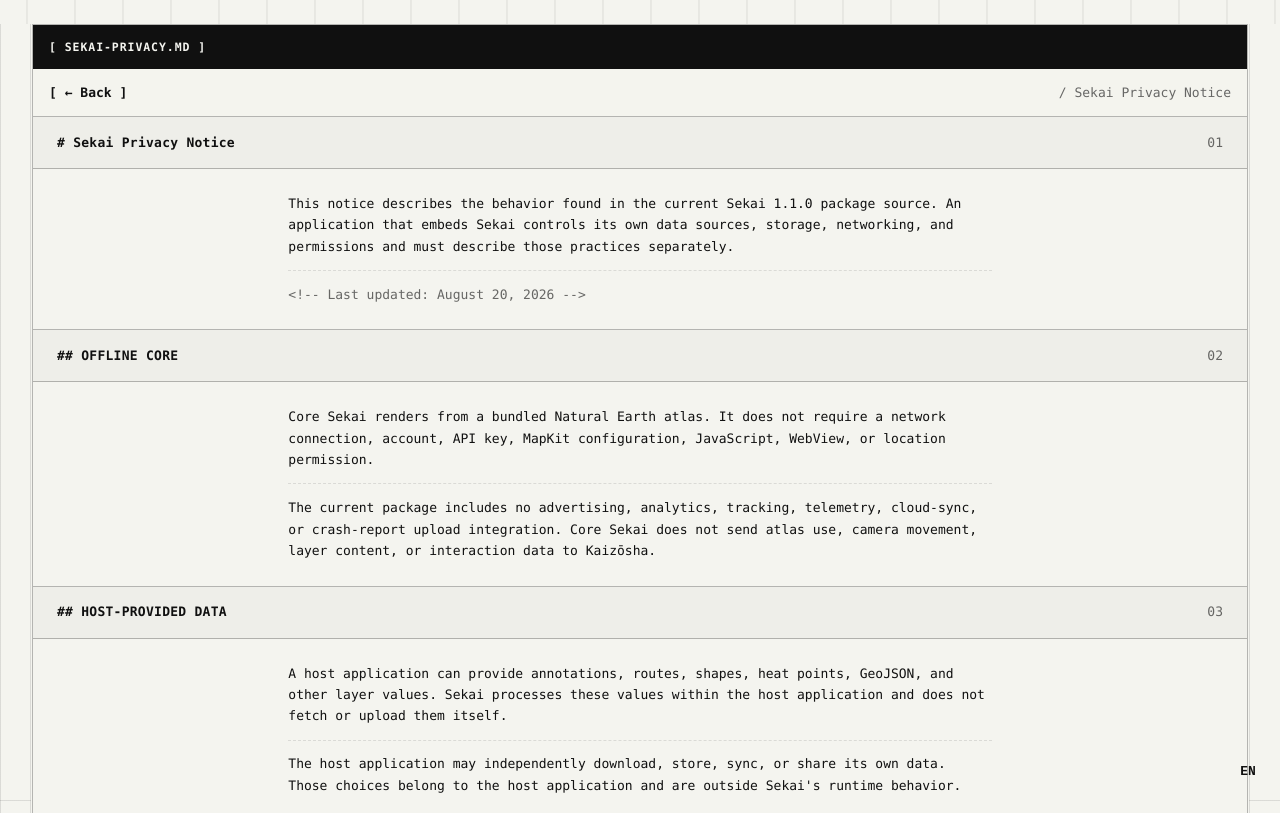
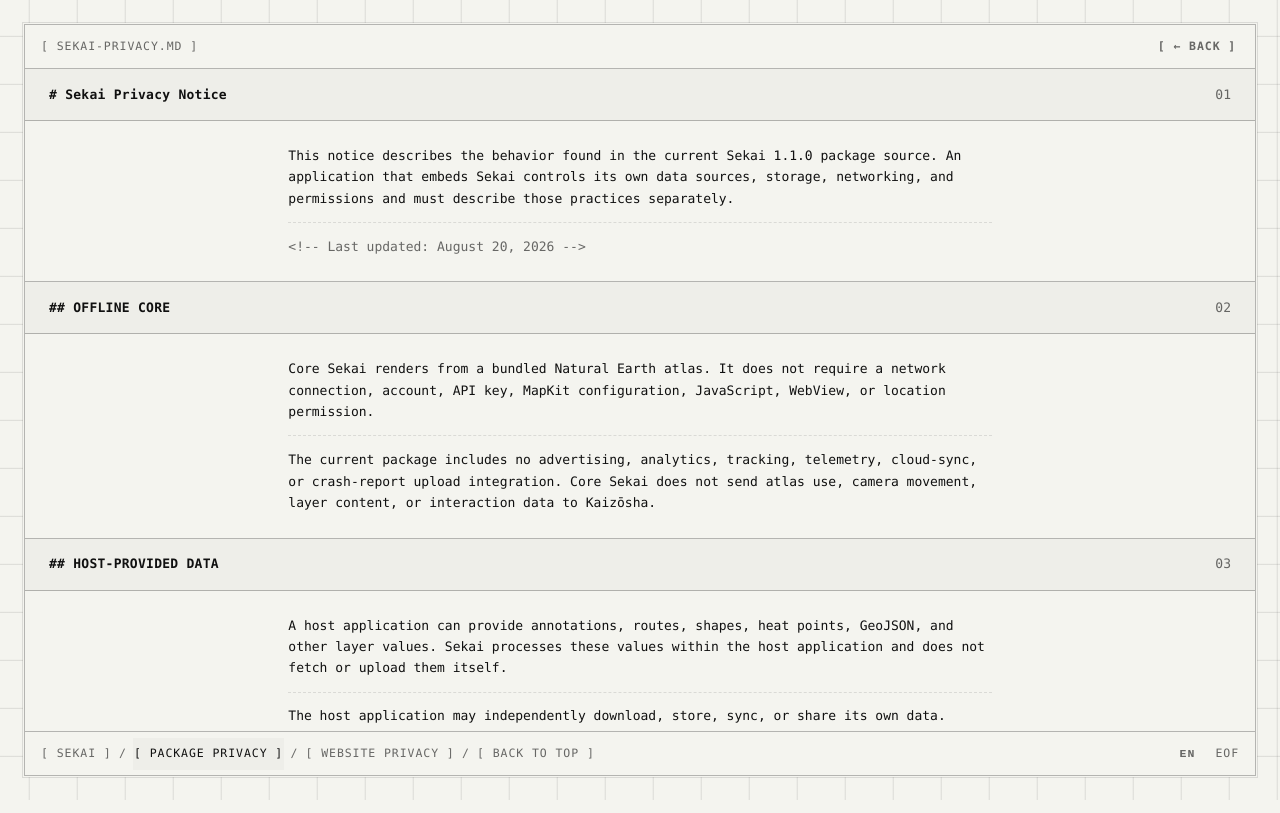
Before and after one commit to Kaizosha/sekai-web, a plain HTML site: page privacy.html in a window 1280 px wide. Shown: the top 813 px of the page. Drawn offline with Linux system fonts and the light colour scheme; no server answers.

Commit message:
Match the product frame on support pages

```diff
--- /dev/null
+++ b/assets/styles/document-frame.css
@@ -0,0 +1,142 @@
+body[data-document-frame] {
+  min-height: 100dvh;
+  padding: var(--directory-edge);
+  overflow: hidden;
+}
+
+body[data-document-frame]::before,
+.main.document-frame::before {
+  content: none;
+}
+
+.main.document-frame {
+  display: grid;
+  grid-template-rows: auto minmax(0, 1fr) auto;
+  width: 100%;
+  height: calc(100vh - 2 * var(--directory-edge));
+  height: calc(100dvh - 2 * var(--directory-edge));
+  min-height: 0;
+  border: 1px solid var(--line);
+  box-shadow:
+    0 0 0 1px var(--surface),
+    0 0 0 2px var(--line-soft);
+}
+
+.document-frame > .document-toolbar,
+.document-frame > .document-statusbar {
+  position: static;
+  z-index: auto;
+  min-height: var(--home-bar-height);
+  height: auto;
+  flex-wrap: wrap;
+  column-gap: 0.75rem;
+}
+
+.document-toolbar .home-toolbar__file {
+  flex: 1 1 auto;
+}
+
+.document-toolbar .document-back {
+  display: inline-flex;
+  min-height: 2rem;
+  align-items: center;
+  padding-inline: 0.25rem;
+}
+
+.document-toolbar .document-back::before,
+.document-toolbar .document-back::after {
+  white-space: pre;
+}
+
+.document-statusbar .home-legal {
+  flex: 0 1 auto;
+  flex-wrap: wrap;
+  gap: 0 0.45rem;
+  white-space: normal;
+}
+
+.main .document-statusbar a::before {
+  content: "[ ";
+  white-space: pre;
+}
+
+.main .document-statusbar a::after {
+  content: " ]";
+  white-space: pre;
+  opacity: 1;
+}
+
+.document-statusbar a[aria-current="page"] {
+  background: var(--panel);
+  color: var(--ink);
+}
+
+.document-statusbar__end {
+  display: flex;
+  flex: 0 0 auto;
+  align-items: center;
+  gap: 0.5rem;
+  margin-inline-start: auto;
+}
+
+.document-scroll {
+  min-width: 0;
+  min-height: 0;
+  overflow: auto;
+  overscroll-behavior: contain;
+  overflow-wrap: anywhere;
+  scroll-behavior: auto;
+}
+
+.document-scroll:focus-visible {
+  outline: 2px solid currentColor;
+  outline-offset: -2px;
+}
+
+.document-scroll .section {
+  scroll-margin-top: 0;
+}
+
+.document-scroll .section-head {
+  position: static;
+}
+
+@media (max-width: 640px) {
+  .document-frame > .document-statusbar {
+    padding-inline: 0.5rem;
+    column-gap: 0.35rem;
+  }
+
+  .document-statusbar .home-legal {
+    gap: 0 0.15rem;
+  }
+
+  .document-statusbar .home-legal a {
+    min-width: 24px;
+    padding-inline: 0.125rem;
+  }
+
+  .document-statusbar__end {
+    gap: 0.25rem;
+  }
+}
+
+@media (max-height: 300px), print {
+  body[data-document-frame] {
+    overflow: visible;
+  }
+
+  .main.document-frame {
+    height: auto;
+  }
+
+  .document-scroll {
+    overflow: visible;
+  }
+}
+
+@media (forced-colors: active), print {
+  .main.document-frame {
+    box-shadow: none;
+  }
+}
--- a/privacy.html
+++ b/privacy.html
@@ -33,15 +33,17 @@
     <script src="/assets/scripts/site-language.js?v=20260925-code-only-1" defer></script>
     <link rel="stylesheet" href="/assets/styles/product-continuation.css?v=20260820-sekai">
     <script src="/assets/scripts/site-motion.js?v=20260818-dynamic-grid" defer></script>
-    <script src="/assets/scripts/document-navigation.js?v=20260814-scroll-gutter" defer></script>
+    <link rel="stylesheet" href="/assets/styles/document-frame.css?v=3e4959a0bffb">
   </head>
-  <body id="top" data-page-family="document" data-page="privacy">
+  <body data-page-family="document" data-page="privacy" data-document-frame>
     <a class="skip-link" href="#main-content">Skip to content</a>
-    <main class="main" id="main-content" data-file="sekai-privacy.md" tabindex="-1">
-      <nav class="document-nav" aria-label="Document navigation">
+    <main class="main document-frame" data-file="sekai-privacy.md">
+      <header class="home-toolbar document-toolbar">
+        <span class="home-toolbar__file">[ sekai-privacy.md ]</span>
         <a class="document-back" href="/" aria-label="Back to Sekai">← Back</a>
-        <span>/ Sekai Privacy Notice</span>
-      </nav>
+      </header>
+      <div class="document-scroll" id="main-content" role="region" aria-label="Document content" tabindex="0">
+        <div id="top" tabindex="-1"></div>
 
       <section class="section" id="notice">
         <header class="section-head"><h1 class="section-title">Sekai Privacy Notice</h1></header>
@@ -116,12 +118,18 @@
           <p>Questions about Sekai privacy can be sent through the <a href="https://kaizosha.org/contact">Kaizōsha contact page</a>. Suspected security issues should follow the repository's <a href="https://github.com/Kaizosha/Sekai/blob/main/SECURITY.md">security policy</a>.</p>
         </div>
       </section>
-
-      <footer class="document-footer">
-        <a href="/">Sekai</a>
-        <a href="/privacy" aria-current="page">Package Privacy</a>
-        <a href="https://kaizosha.org/privacy">Website Privacy</a>
-        <a href="#top">Back to top</a>
+      </div>
+      <footer class="home-statusbar document-statusbar">
+        <nav class="home-legal" aria-label="Related pages">
+          <a href="/" aria-label="Sekai"><span class="home-legal__full">Sekai</span><span class="home-legal__compact" aria-hidden="true">HOME</span></a>
+          <span aria-hidden="true">/</span>
+          <a href="/privacy" aria-current="page" aria-label="Package Privacy"><span class="home-legal__full">Package Privacy</span><span class="home-legal__compact" aria-hidden="true">PKG</span></a>
+          <span aria-hidden="true">/</span>
+          <a href="https://kaizosha.org/privacy" aria-label="Website Privacy"><span class="home-legal__full">Website Privacy</span><span class="home-legal__compact" aria-hidden="true">WEB</span></a>
+          <span aria-hidden="true">/</span>
+          <a href="#top" aria-label="Back to top"><span class="home-legal__full">Back to top</span><span class="home-legal__compact" aria-hidden="true">↑</span></a>
+        </nav>
+        <div class="document-statusbar__end"><span data-language-slot></span><span aria-hidden="true">EOF</span></div>
       </footer>
     </main>
   </body>
```
Also changed, not shown: 404.html (+27 -5 lines).
